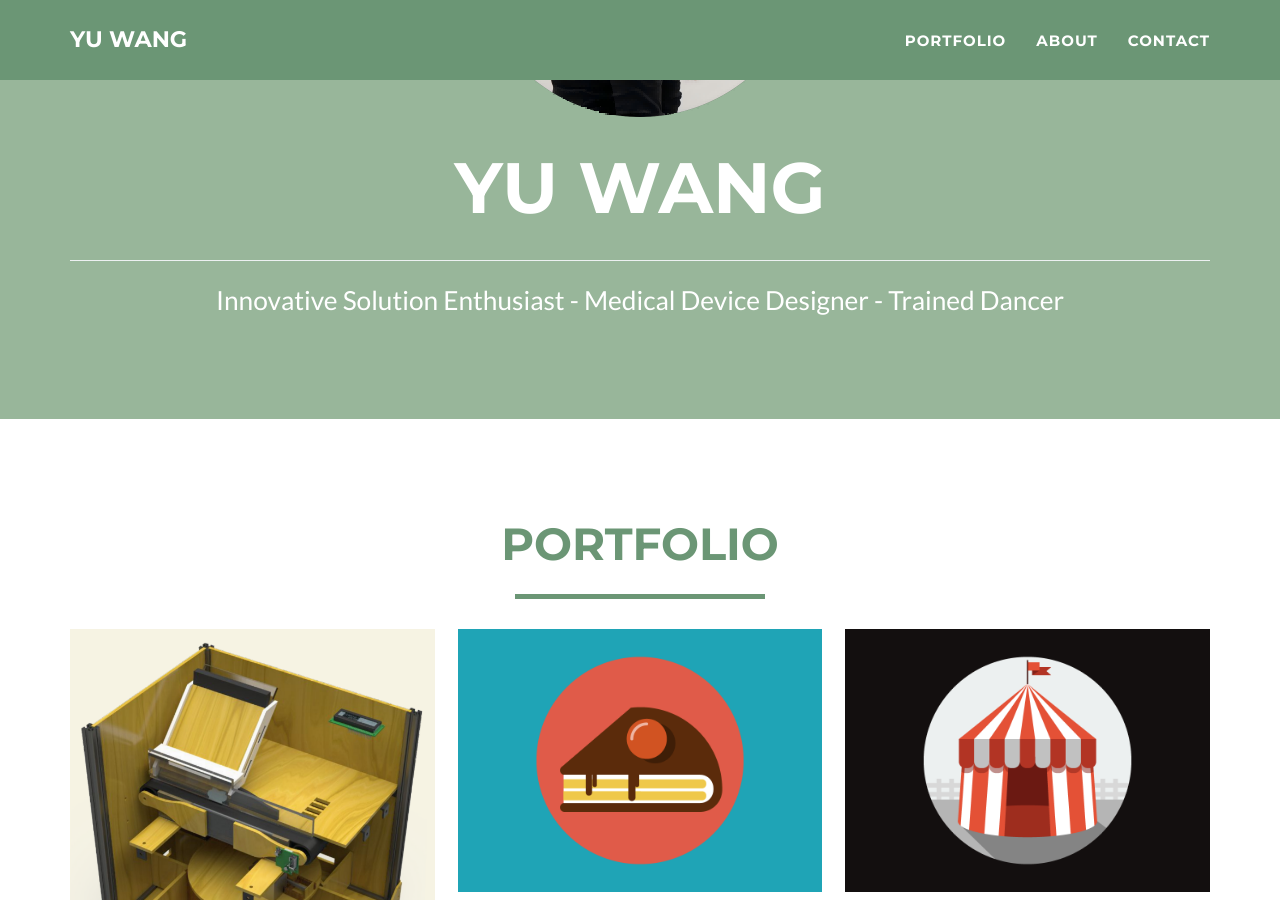
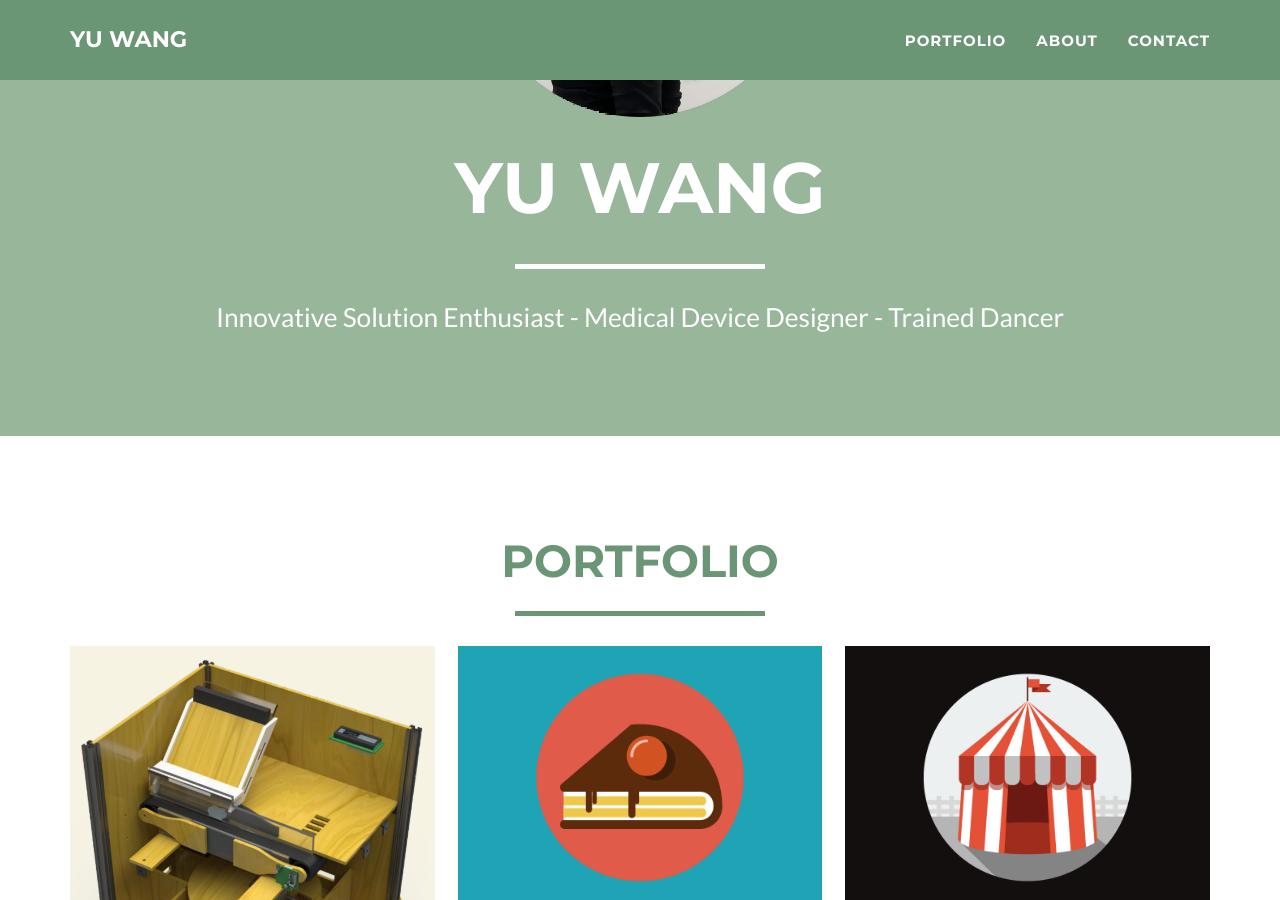
Before and after one commit to yummmzi/yummmzi.github.io, a Jekyll site: the page built from _posts/2014-07-18-project-1.markdown, in a window 1280 px wide and 900 px high, scrolled down 421 px. Built offline with Jekyll 4.4.1, drawn with Linux system fonts in a browser that asks for light colours.

Commit message:
Update header.html

```diff
--- a/_includes/header.html
+++ b/_includes/header.html
@@ -6,7 +6,7 @@
         <img class="img-responsive" src="img/profile.png" alt="profile-pic" />
         <div class="intro-text">
           <span class="name">{{ site.title }}</span>
-          <hr />
+          <hr class="star-light"/>
           <span class="skills">{{ site.skills }}</span>
         </div>
       </div>
```
